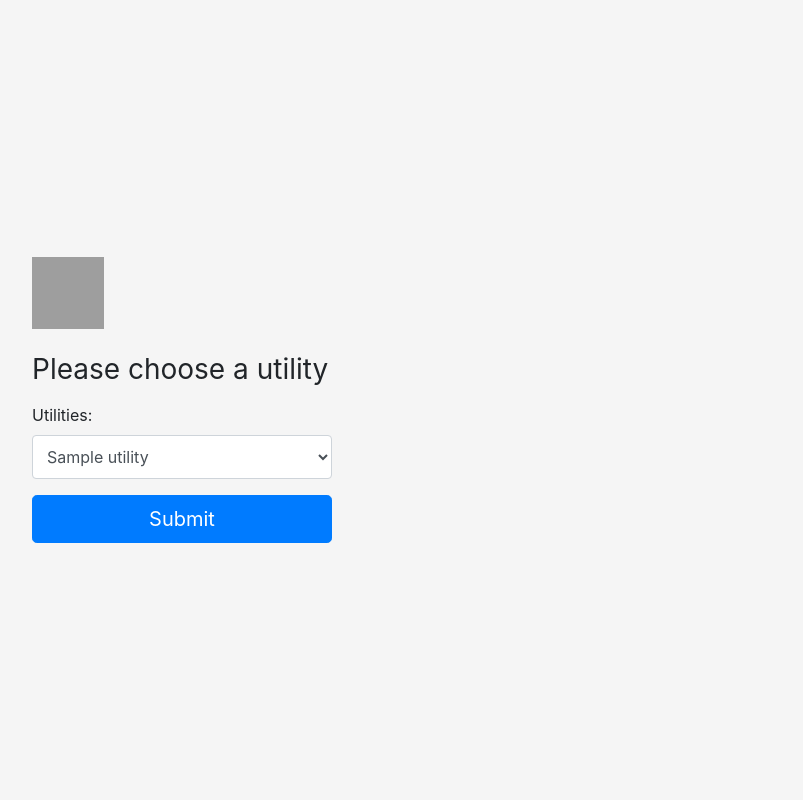
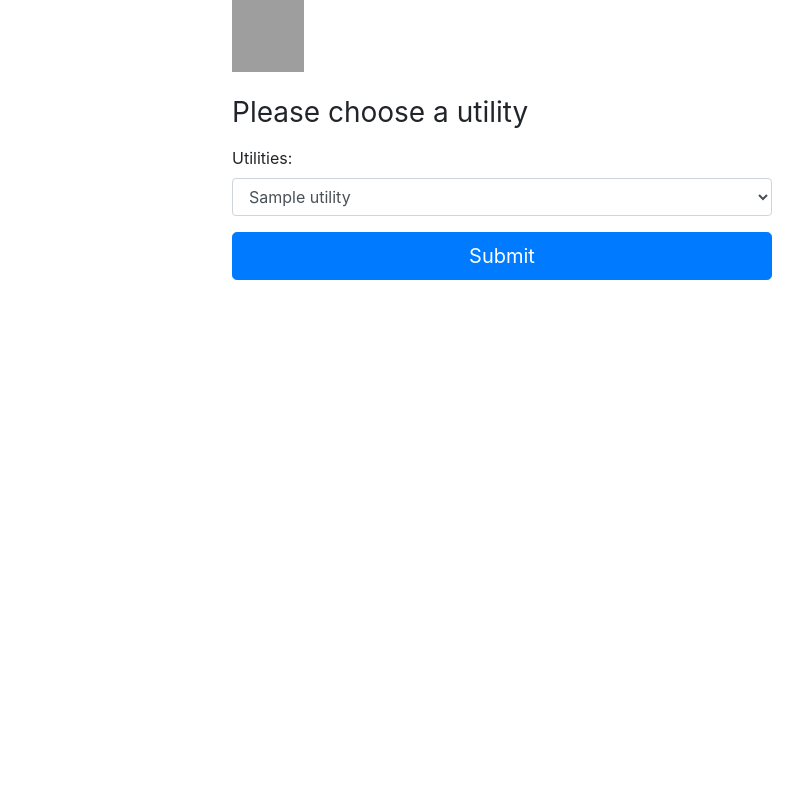
Before and after one commit to zap-me/zap_payments, a Flask app: page /utilities in a window 1280 px wide. Shown: the whole page, without its empty margins (138-941 px from the left). Run offline with Flask 2, Linux system fonts and the light colour scheme; tables that the repository leaves empty hold one stand-in row (values such as "Sample post"); some libraries are stand-ins or nearby versions; grey boxes are pictures that could not be loaded.

Commit message:
fix bootstrap layout

```diff
--- a/static/payment.css
+++ /dev/null
@@ -1,44 +0,0 @@
-html,
-body {
-  height: 100%;
-}
-
-body {
-  display: -ms-flexbox;
-  display: flex;
-  -ms-flex-align: center;
-  align-items: center;
-  padding-top: 40px;
-  padding-bottom: 40px;
-  background-color: #f5f5f5;
-}
-
-.form-payment {
-  width: 100%;
-  max-width: 330px;
-  padding: 15px;
-  margin: auto;
-}
-.form-payment .checkbox {
-  font-weight: 400;
-}
-.form-payment .form-control {
-  position: relative;
-  box-sizing: border-box;
-  height: auto;
-  padding: 10px;
-  font-size: 16px;
-}
-.form-payment .form-control:focus {
-  z-index: 2;
-}
-.form-payment input[type="email"] {
-  margin-bottom: -1px;
-  border-bottom-right-radius: 0;
-  border-bottom-left-radius: 0;
-}
-.form-payment input[type="password"] {
-  margin-bottom: 10px;
-  border-top-left-radius: 0;
-  border-top-right-radius: 0;
-}
--- a/templates/layout.html
+++ b/templates/layout.html
@@ -7,13 +7,11 @@
 
     <!-- Bootstrap CSS -->
     <link rel="stylesheet" href="https://stackpath.bootstrapcdn.com/bootstrap/4.5.0/css/bootstrap.min.css" integrity="sha384-9aIt2nRpC12Uk9gS9baDl411NQApFmC26EwAOH8WgZl5MYYxFfc+NcPb1dKGj7Sk" crossorigin="anonymous">
-    <!-- Our CSS -->
-    <link href="/static/payment.css" rel="stylesheet">
 
     <title>{% block title %}{% endblock %}</title>
   </head>
   <body>
-    <div id="content" class="container">
+    <div id="content" class="container-sm">
     {% block content %}
     {% endblock %}
     </div>
--- a/templates/utilities.html
+++ b/templates/utilities.html
@@ -1,7 +1,9 @@
 {% extends "layout.html" %}
 
 {% block content %}
-<form class="form-payment" action="/utility">
+<div class="row justify-content-center">
+<div class="col-sm-6">
+<form action="/utility">
     <img class="mb-4" src="https://zap.me/app/themes/zap/assets/public/images/logo-footer.svg" alt="" width="72" height="72">
     <h1 class="h3 mb-3 font-weight-normal">Please choose a utility</h1>
     <div class="form-group">
@@ -14,4 +16,6 @@
     </div>
     <button class="btn btn-lg btn-primary btn-block" type="submit">Submit</button>
 </form>
+</div>
+</div>
 {% endblock %}
--- a/templates/utility.html
+++ b/templates/utility.html
@@ -1,6 +1,8 @@
 {% extends "layout.html" %}
 
 {% block content %}
+    <div class="row justify-content-center">
+    <div class="col-sm-6">
     {% if status == "check" %}
     <div class="alert alert-warning" role="alert">
         Check the values are correct
@@ -43,7 +45,7 @@
             {% for bank in utility.bank_description_json %}
             <div id="bank_{{bank.name}}" class="bank_form" style="display: {{'block' if bank.name == selected_bank_name or not selected_bank_name and vars.bank_index == 0 else 'none'}}">
                 <hr/>
-                <form class="form-payment" method="post">
+                <form method="post">
                     <input type="hidden" name="zbp_bank_index" value="{{vars.bank_index}}"/>
                     <input type="hidden" name="zbp_state" value="{{status}}"/>
                     <div class="form-group">
@@ -75,4 +77,6 @@
             {% endfor %}
         </div>
     </div>
+    </div>
+    </div>
 {% endblock %}
```
Also changed, not shown: templates/invoice.html (+7 -1 lines).
